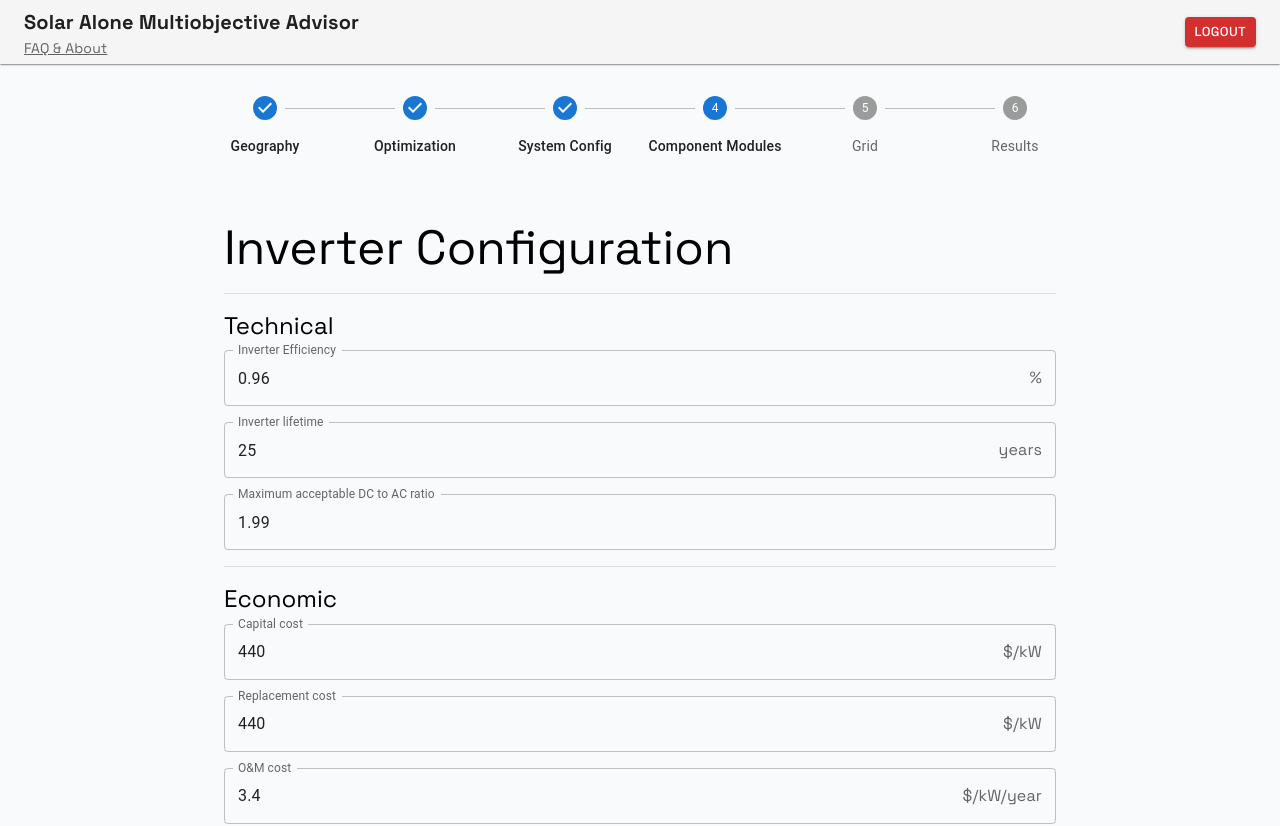
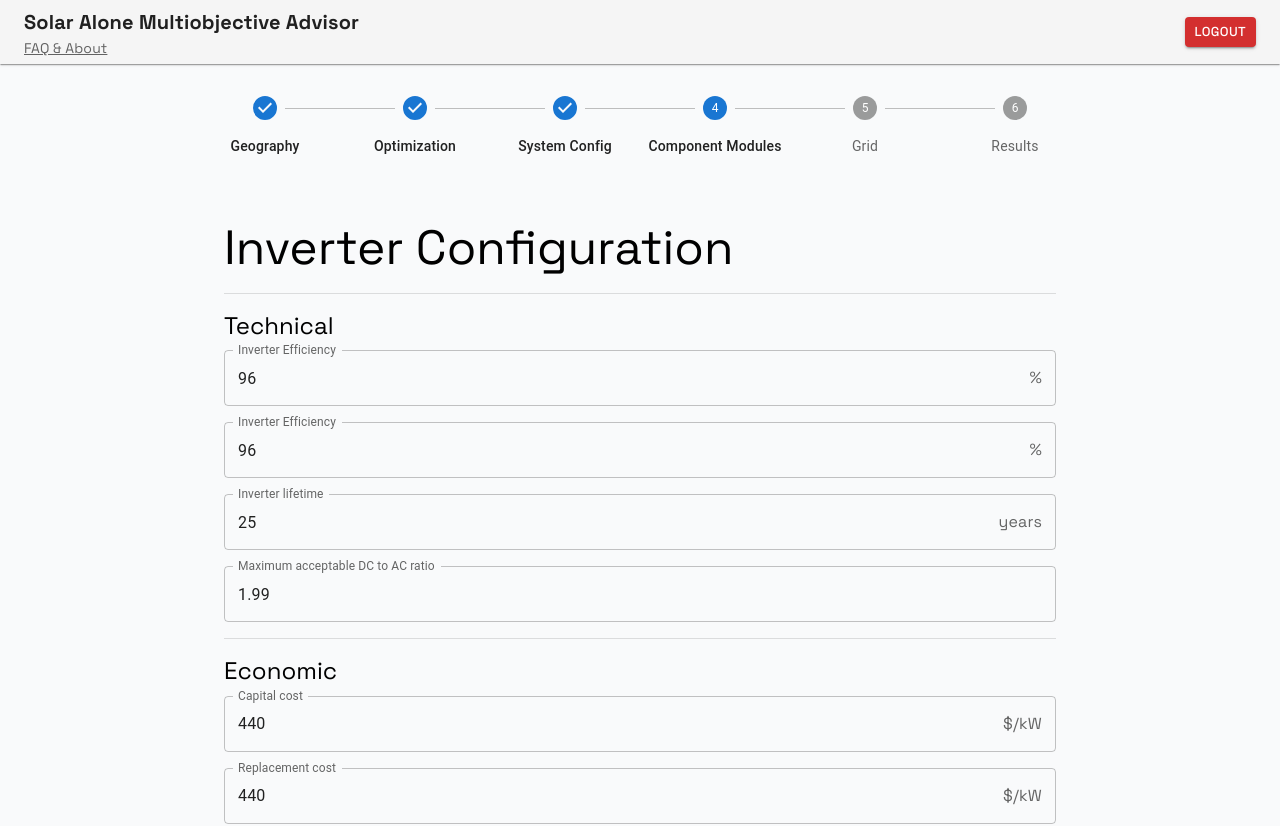
Before and after one commit to mlekhi/SAMA, a React (Vite) app in the folder frontend/: page /inverter in a window 1280 px wide. Shown: the top 826 px of the page. Built offline with nearby package versions, Linux system fonts and the light colour scheme; no server answers; sample sign-in values are in the browser's storage.

Commit message:
Percentage fix

```diff
--- a/frontend/src/renderer/pages/optional/Inverter.jsx
+++ b/frontend/src/renderer/pages/optional/Inverter.jsx
@@ -5,7 +5,7 @@ import { useNavigate } from 'react-router-dom';
 import NextPageButton from '../../components/NextPageButton';
 
 const defaultValues = {
-  n_I: 0.96,
+  n_I: 96, // 96%
   L_I: 25,
   DC_AC_ratio: 1.99,
   C_I: 440,
@@ -20,7 +20,12 @@ function Inverter({ auth, user }) {
   const navigate = useNavigate();
 
   const handleChange = (field) => (event) => {
-    setInvData(prev => ({ ...prev, [field]: event.target.value }));
+    let value = event.target.value;
+    if (field === 'n_I') {
+      // Clamp to 0-100
+      value = Math.max(0, Math.min(100, Number(value)));
+    }
+    setInvData(prev => ({ ...prev, [field]: value }));
   };
 
   const handleSave = async () => {
@@ -32,6 +37,8 @@ function Inverter({ auth, user }) {
     setSaveMessage('');
     try {
       const token = await user.getIdToken();
+      // Convert n_I to decimal before sending
+      const payload = { ...invData, n_I: invData.n_I / 100 };
       const res = await fetch('http://127.0.0.1:5000/api/inverter-config', {
         method: 'POST',
         headers: {
@@ -39,7 +46,7 @@ function Inverter({ auth, user }) {
           'Authorization': `Bearer ${token}`
         },
         credentials: 'include',
-        body: JSON.stringify(invData),
+        body: JSON.stringify(payload),
       });
       if (res.ok) {
         setSaveMessage('Inverter configuration saved!');
@@ -91,6 +98,16 @@ function Inverter({ auth, user }) {
         <Divider sx={{ my: 2 }} />
         <Typography variant="h5" gutterBottom>Technical</Typography>
         <Box sx={{ display: 'flex', flexDirection: 'column', gap: 2 }}>
+          <TextField
+            label="Inverter Efficiency"
+            value={invData.n_I}
+            onChange={handleChange('n_I')}
+            variant="outlined"
+            fullWidth
+            type="number"
+            inputProps={{ min: 0, max: 100 }}
+            InputProps={{ endAdornment: <InputAdornment position="end">%</InputAdornment> }}
+          />
           <TextField label="Inverter Efficiency" value={invData.n_I} onChange={handleChange('n_I')} variant="outlined" fullWidth InputProps={{ endAdornment: <InputAdornment position="end">%</InputAdornment> }} />
           <TextField label="Inverter lifetime" value={invData.L_I} onChange={handleChange('L_I')} variant="outlined" fullWidth InputProps={{ endAdornment: <InputAdornment position="end">years</InputAdornment> }} />
           <TextField label="Maximum acceptable DC to AC ratio" value={invData.DC_AC_ratio} onChange={handleChange('DC_AC_ratio')} variant="outlined" fullWidth />
```
